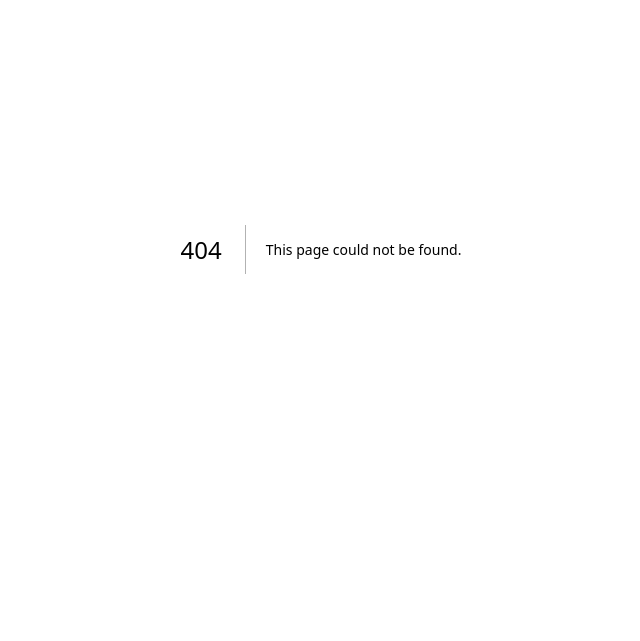
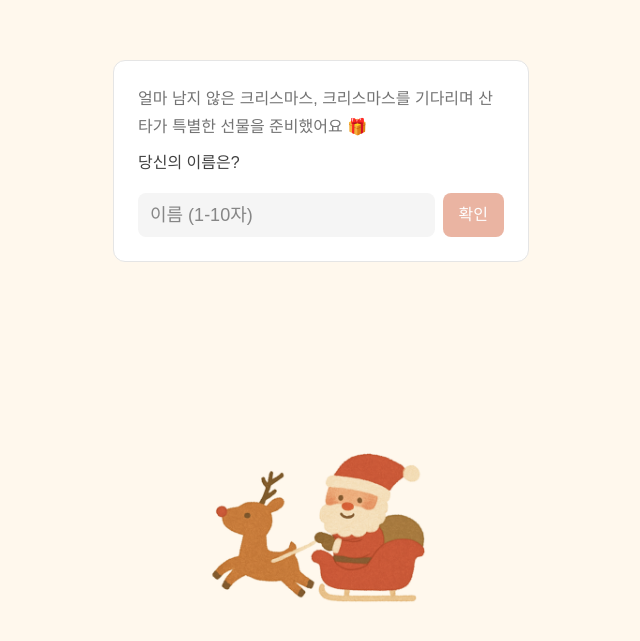
Before and after one commit to paperrnint/advent-calendar-fe, a Next.js app: page /1/new in a window 1280 px wide. Before the commit this address had no page. Shown: the part 151-792 px from the top of the page, without its empty margins (319-959 px from the left). Built offline with nearby package versions, Linux system fonts and the light colour scheme; a web font is replaced by a local one.

Commit message:
feat: add /[id]/new page and related hooks

```diff
--- /dev/null
+++ b/src/app/[id]/new/page.tsx
@@ -0,0 +1,81 @@
+'use client';
+
+import { Form } from '@/components/Form/Form';
+import { Palette } from '@/components/Palette/Palette';
+import { useBodyBackground } from '@/hooks/useBodyBackground';
+import { useNewForm } from '@/hooks/useNewForm';
+import Image from 'next/image';
+
+export default function NewPage() {
+  const {
+    step,
+    name,
+    updateName,
+    resetName,
+    updateColor,
+    goToNextStep,
+    goToPrevStep,
+    submit,
+    isNameValid,
+    isColorValid,
+  } = useNewForm();
+  useBodyBackground('var(--background-beige)');
+
+  return (
+    <div className="bg-background-beige flex h-dvh w-full max-w-md flex-col px-4 pt-16">
+      {step === 0 && (
+        <div className="flex flex-1 items-center justify-center">
+          <Form.Container>
+            <Form.Header>
+              <Form.Subtitle>
+                얼마 남지 않은 크리스마스, 크리스마스를 기다리며 산타가 특별한 선물을 준비했어요 🎁
+              </Form.Subtitle>
+              <Form.Title>당신의 이름은?</Form.Title>
+            </Form.Header>
+            <Form.Form>
+              <Form.InlineContainer>
+                <Form.Input
+                  value={name}
+                  placeholder="이름 (1-10자)"
+                  onChange={updateName}
+                  onClear={resetName}
+                />
+                <Form.Confirm onClick={goToNextStep} disabled={!isNameValid}>
+                  확인
+                </Form.Confirm>
+              </Form.InlineContainer>
+            </Form.Form>
+          </Form.Container>
+        </div>
+      )}
+
+      {step === 1 && (
+        <div className="flex flex-1 items-center justify-center">
+          <Form.Container>
+            <Form.Header>
+              <Form.Subtitle>
+                얼마 남지 않은 크리스마스, 크리스마스를 기다리며 산타가 특별한 선물을 준비했어요 🎁
+              </Form.Subtitle>
+              <Form.Title>마음에 드는 색은?</Form.Title>
+            </Form.Header>
+            <Form.Form>
+              <div className="mx-auto mb-8 w-68">
+                <Palette onUpdate={updateColor} />
+              </div>
+              <Form.Action>
+                <Form.Cancel onClick={goToPrevStep}>이전</Form.Cancel>
+                <Form.Confirm onClick={submit} disabled={!isColorValid}>
+                  확인
+                </Form.Confirm>
+              </Form.Action>
+            </Form.Form>
+          </Form.Container>
+        </div>
+      )}
+
+      <div className="flex items-center justify-center">
+        <Image priority src="/images/santa-bg.webp" alt="배경 이미지" width={240} height={240} />
+      </div>
+    </div>
+  );
+}
--- a/src/constants/index.ts
+++ b/src/constants/index.ts
@@ -1,2 +1,3 @@
 export * from './style';
 export * from './hard';
+export * from './user';
--- /dev/null
+++ b/src/constants/user.ts
@@ -0,0 +1 @@
+export const MAX_NAME_LENGTH = 10;
--- /dev/null
+++ b/src/hooks/useBodyBackground.ts
@@ -0,0 +1,11 @@
+import { useEffect } from 'react';
+
+export const useBodyBackground = (color: string) => {
+  useEffect(() => {
+    document.body.style.backgroundColor = color;
+
+    return () => {
+      document.body.style.backgroundColor = '';
+    };
+  }, []);
+};
--- /dev/null
+++ b/src/hooks/useNewForm.ts
@@ -0,0 +1,73 @@
+import { MAX_NAME_LENGTH, RibbonColor } from '@/constants';
+import { useParams, useRouter } from 'next/navigation';
+import { useState } from 'react';
+
+export const useNewForm = () => {
+  const [step, setStep] = useState(0);
+  const [name, setName] = useState('');
+  const [color, setColor] = useState<RibbonColor | null>(null);
+
+  const router = useRouter();
+  const params = useParams();
+  const id = params.id;
+
+  const updateName = (e: React.ChangeEvent<HTMLInputElement>) => {
+    const newName = e.target.value;
+    const regex = /^[ㄱ-ㅎ가-힣a-zA-Z0-9\s]*$/;
+
+    if (regex.test(newName) && newName.length <= MAX_NAME_LENGTH) {
+      setName(newName);
+    }
+  };
+
+  const resetName = () => {
+    setName('');
+  };
+
+  const updateColor = (newColor: RibbonColor) => {
+    setColor(newColor);
+  };
+
+  const goToNextStep = () => {
+    if (name.trim().length === 0) return;
+    setStep(1);
+  };
+
+  const goToPrevStep = () => {
+    setStep(0);
+  };
+
+  const submit = async () => {
+    const userData = { name: name.trim(), color };
+
+    try {
+      // @todo: 서버에 전송
+      console.log(userData);
+      // router.push(`/${id}`);
+    } catch (err) {
+      // @todo: 잠시후 다시 시도 에러 메시지
+      console.error(err);
+      router.push('/');
+    }
+  };
+
+  return {
+    // State
+    step,
+    name,
+    color,
+    id,
+
+    // Handlers
+    updateName,
+    resetName,
+    updateColor,
+    goToNextStep,
+    goToPrevStep,
+    submit,
+
+    // Computed
+    isNameValid: name.trim().length > 0,
+    isColorValid: color !== null,
+  };
+};
```
Also changed, not shown: public/images/santa-bg.webp (added).
